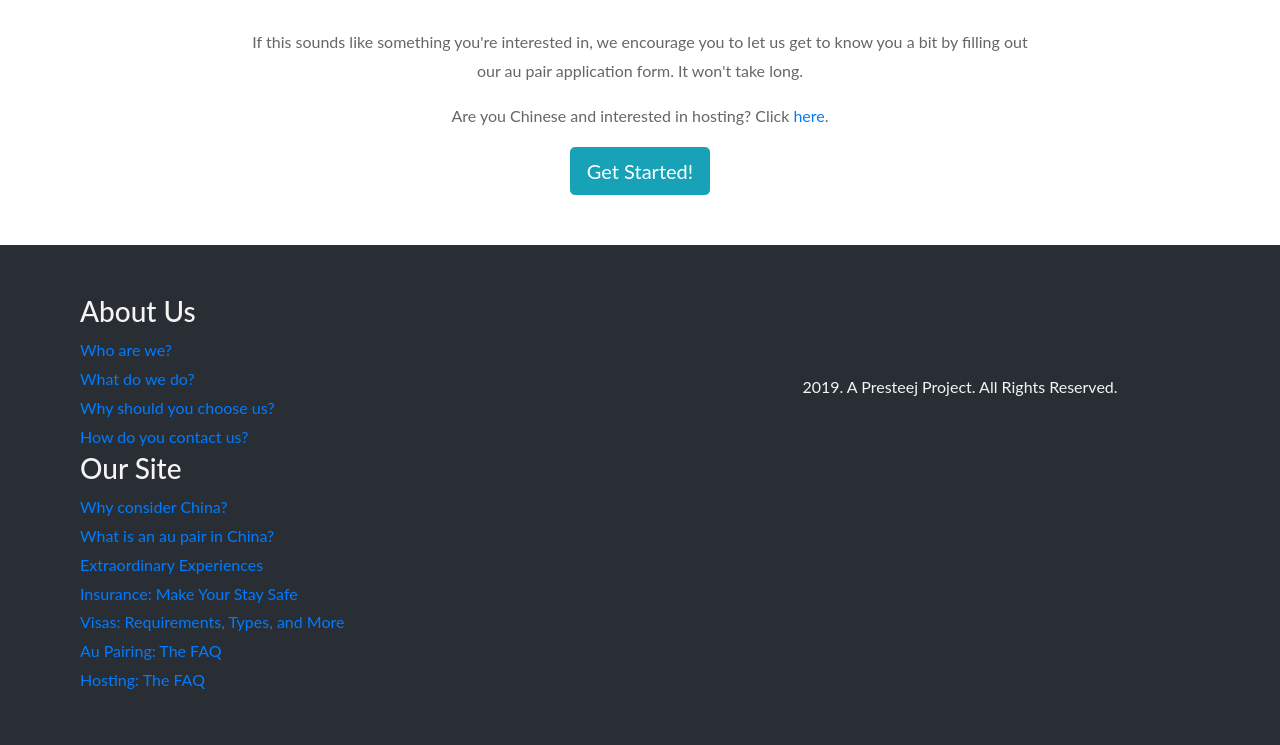
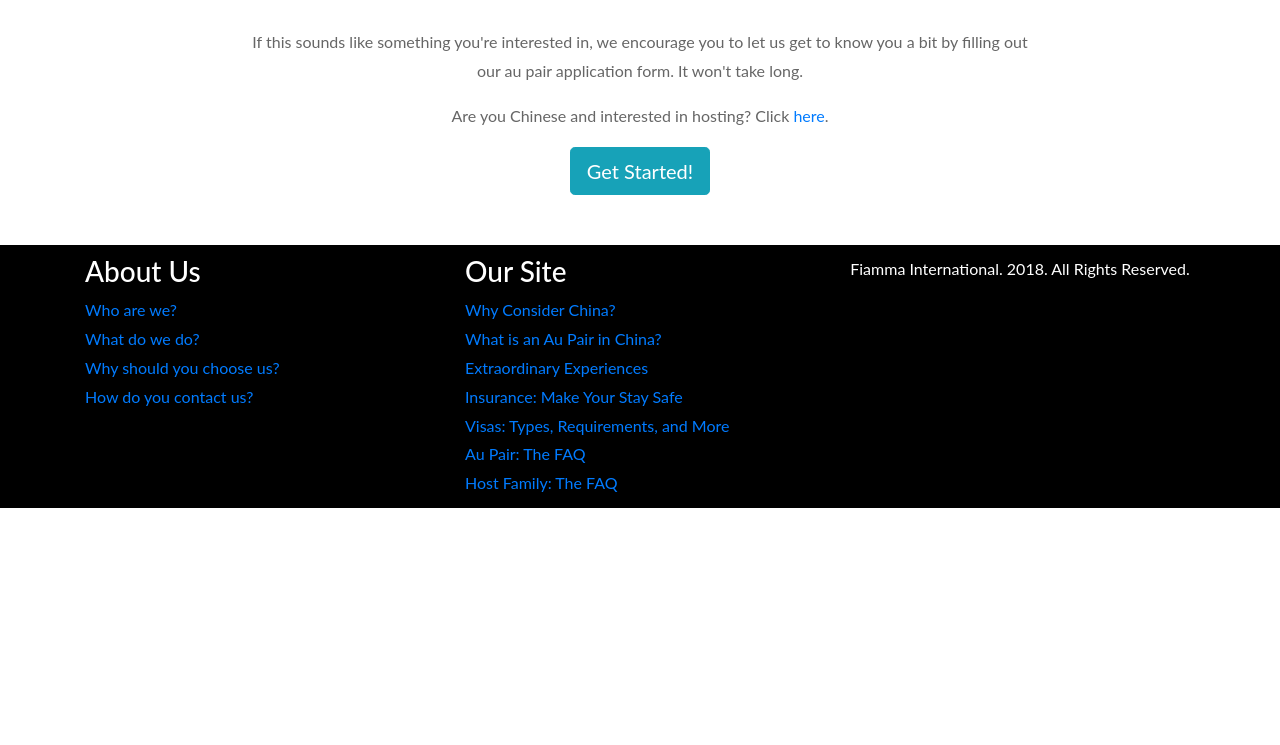
Before and after one commit to Presteej-zz/Fiamma, a plain HTML site: page index.html in a window 1280 px wide. Shown: the part 6539-7284 px from the top of the page. After the commit the page ends 7047 px from the top, so only its background shows below. Drawn offline with nearby package versions, Linux system fonts and the light colour scheme.

Commit message:
+/- Footer Changes, + Format Changes
Removed a few divs and made a few minor changes to the structure of the footer. General format changes.

```diff
--- a/index.html
+++ b/index.html
@@ -146,31 +146,31 @@
     </div>
 
 	<!--Footer-->
-	<!--Basically dividing the footer into two and assigning grids in each side for menus and info.-->
+	<!--Basically dividing the footer into three and assigning grids in each side for menus and info.-->
 
 	<footer>
-		<div class="wrapper">
-			<div class="left">
-				<div class="leftleft">
+		<div class="container">
+			<div class="row">
+				<div class="col-md-4">
 					<h3>About Us</h3>
-					<a href="">Who are we?</a><br>
-					<a href="">What do we do?</a><br>
-					<a href="">Why should you choose us?</a><br>
-					<a href="">How do you contact us?</a><br>
+						<a href="">Who are we?</a><br>
+						<a href="">What do we do?</a><br>
+						<a href="">Why should you choose us?</a><br>
+						<a href="">How do you contact us?</a><br>
 				</div>
-				<div class="leftright">
+				<div class="col-md-4">
 					<h3>Our Site</h3>
-					<a href="">Why consider China?</a><br>
-					<a href="">What is an au pair in China?</a><br>
+					<a href="">Why Consider China?</a><br>
+					<a href="">What is an Au Pair in China?</a><br>
 					<a href="">Extraordinary Experiences</a><br>
 					<a href="">Insurance: Make Your Stay Safe</a><br>
-					<a href="">Visas: Requirements, Types, and More</a><br>
-					<a href="">Au Pairing: The FAQ</a><br>
-					<a href="">Hosting: The FAQ</a><br>
+					<a href="">Visas: Types, Requirements, and More</a><br>
+					<a href="">Au Pair: The FAQ</a><br>
+					<a href="">Host Family: The FAQ</a><br>
 				</div>
-			</div>
-			<div class="right">
-				<p>2019. A Presteej Project. All Rights Reserved. </p>
+				<div class="col-md-4 text-center">
+					<p>Fiamma International. 2018. All Rights Reserved.</p>
+				</div>
 			</div>
 		</div>
 	</footer>
--- a/styling.css
+++ b/styling.css
@@ -127,20 +127,10 @@ body, html {
     padding: 30px;
 }
 
-.wrapper {
-    display: grid;
-    grid-template-columns: 50% 50%;
+/*-------------------------------------------------------   FOOTER*/
+
+footer {
+    background-color: #000;
+    color: #FFFFFF;
+    padding: 10px 20px;
 }
-
-.wrapper > div.left {
-    background: #282e34;
-    padding: 50px 80px;
-    color: #f4f4f4;
-}
-
-.wrapper > div.right {
-    background: #282e34;
-    padding: 20% 80px;
-    text-align: center;
-    color: #f4f4f4;
-}
```
